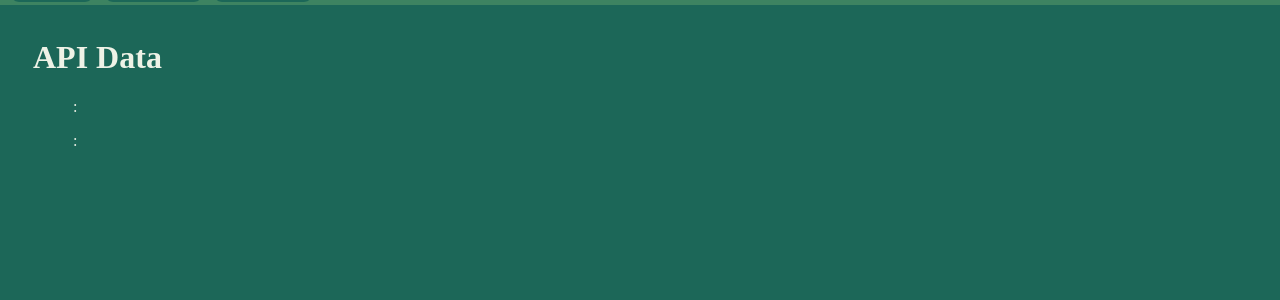
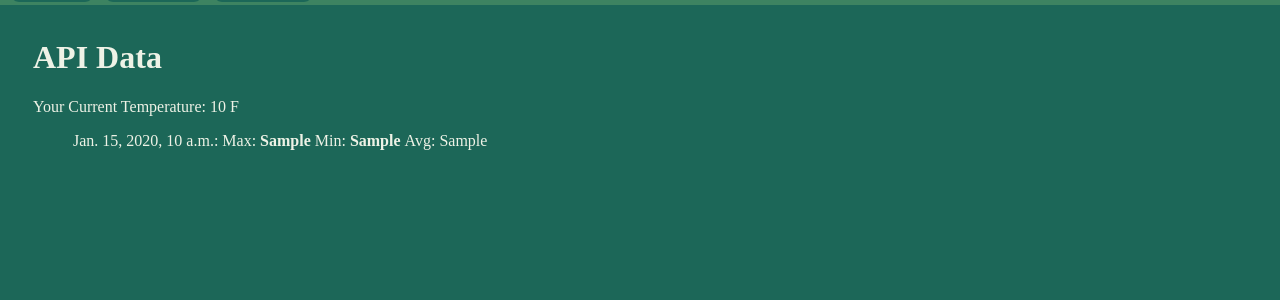
Before and after one commit to omanaz/ItCouldBeWorse, a Django app: page /EarthWeather/ in a window 1280 px wide. Shown: the part 33-333 px from the top of the page. Run offline with Django 4.2, Linux system fonts and the light colour scheme; a user stored in the database is signed in; tables that the repository leaves empty hold one stand-in row (values such as "Sample post"); a database or web service that is not in the repository returns one stand-in record (values such as "Sample title"); data that the repository does not hold is empty.

Commit message:
successful api from new weather api

```diff
--- a/compareApp/templates/CompareApp/accountManage.html
+++ b/compareApp/templates/CompareApp/accountManage.html
@@ -2,10 +2,7 @@
 {% block title %}Account Management{% endblock %}
 
 {% block content%}
- <form action="{% url 'earthView' %}" method="post">
-    {% csrf_token %}
-    <input type="submit" value="Return to Weather">
-  </form>
+
 
   <h1>Account Management</h1>
 
--- a/compareApp/templates/CompareApp/landingPage.html
+++ b/compareApp/templates/CompareApp/landingPage.html
@@ -7,9 +7,10 @@
 {% else %}
 <br>
   <h1>API Data</h1>
+   Your Current Temperature: {{data.current.temp_f}} F
   <ul>
-    {% for period in data.periods %}
-    <p>{{ period.name }} : <b>{{ period.temperature }}{{ period.temperatureUnit }} </b> {{period.detailedForecast}} </p>
+    {% for period in data.forecast %}
+    <p>{{ period.date}}: Max: <b>{{ period.day.maxtemp_f }}</b> Min: <b>{{ period.day.mintemp_f }} </b> Avg: {{period.day.avgtemp_f}}</p>
   {% endfor %}
   </ul>
 {% endif %}
--- a/compareApp/views.py
+++ b/compareApp/views.py
@@ -1,8 +1,7 @@
 from django.shortcuts import render,redirect
 from django.contrib.auth import login, authenticate
-from django.contrib.auth.forms import AuthenticationForm
 from django.contrib.auth.decorators import login_required
-from django.http import JsonResponse
+import datetime
 from . import forms
 from django.urls import reverse_lazy
 from django.views.generic import CreateView
@@ -38,7 +37,6 @@
         return response
 from django.shortcuts import render, redirect
 from .forms import UserUpdateForm
-
 def accountHome(request):
     if request.method == 'POST':
         form = UserUpdateForm(request.POST, instance=request.user)
@@ -48,12 +46,7 @@
     else:
         form = UserUpdateForm(instance=request.user)
     return render(request, 'compareApp/accountManage.html', {'form': form, 'showbanner':True})
-
-
-
-
 #####
-
 #Simple Page Views
 #def accountHome(request):
     #data = get_data()
@@ -62,38 +55,26 @@
     data = getData(request)
     return render(request, 'compareApp/landingPage.html', {'data':data, 'showbanner':True})
 #####
-
-
 ### API Views
 import requests
 @login_required
 def getData(request):
     user = request.user
-    broken = True
+    broken = False
     if user.is_authenticated:
         if broken:
             return {"periods": [10,11]}
         # Access the field data of the logged-in user
         Lat = user.homeLat
         Long = user.homeLong
-        response = requests.get(f"https://api.weather.gov/points/{Lat},{Long}")
-        properties = response.json()["properties"]
-        # Get the forecast URL from the properties object
-        forecast_url = properties["forecast"]
-        # Get the hour-by-hour forecast URL from the properties object
-        forecast_hourly_url = properties["forecastHourly"]
-        # Get the forecast data from the forecast URL
-        forecast_response = requests.get(forecast_url)
-        forecast_data = forecast_response.json()
-        # Get the hour-by-hour forecast data from the forecastHourly URL
-        forecast_hourly_response = requests.get(forecast_hourly_url)
-        forecast_hourly_data = forecast_hourly_response.json()
-        periods = forecast_data["properties"]["periods"]
-        #for i in periods:
-         #   print(i)
-          #  print('------------------------------------------------------')
-        #print(periods)
-        return {'periods':periods}
+        APIKey= "c769a1059b5e4ce689841344230902"
+        exclusion = "current,minutely,hourly,alerts"
+        response = requests.get(f"https://api.weatherapi.com/v1/forecast.json?key={APIKey}&q={Lat},{Long}&days=10&aqi=no&alerts=no")
+        current = response.json()['current']
+        forecast = response.json()['forecast']['forecastday']
+        #print(current)
+        print(forecast)
+        return {'current':current, "forecast":forecast}
 
         data = response.json()
         return data
```
